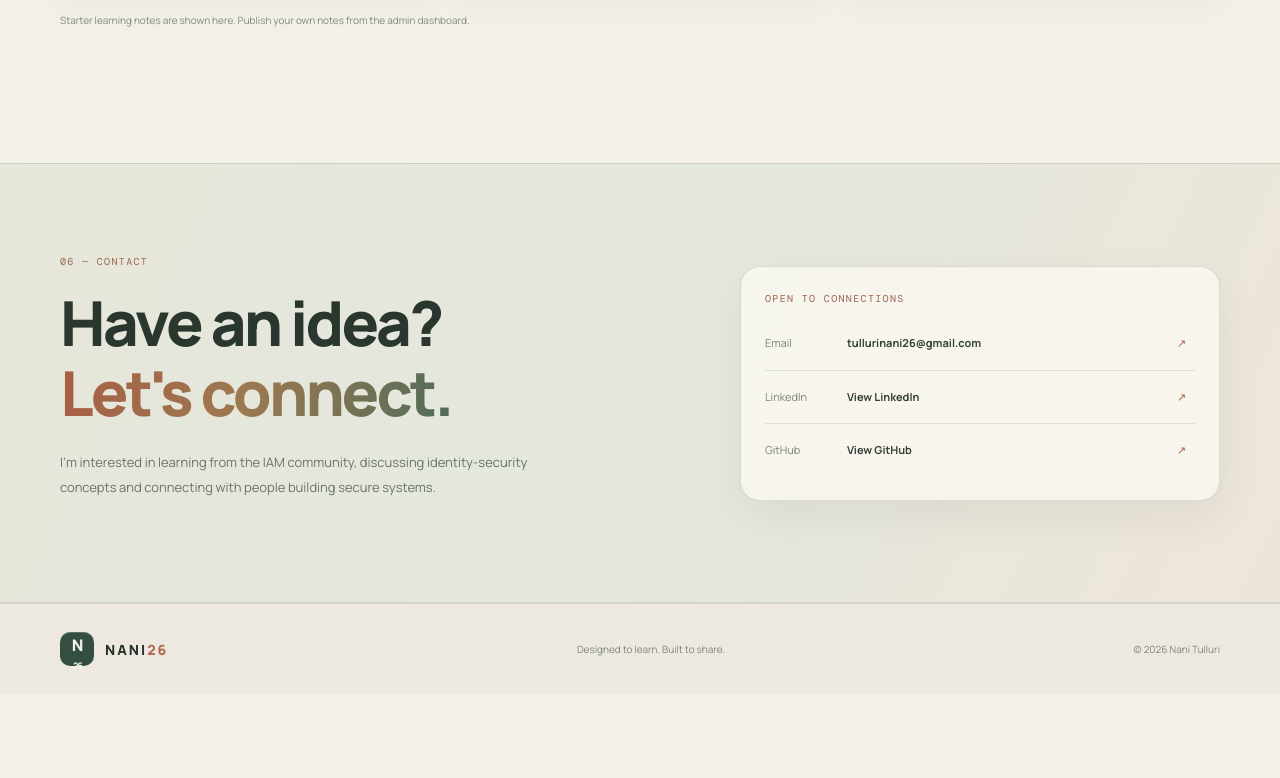
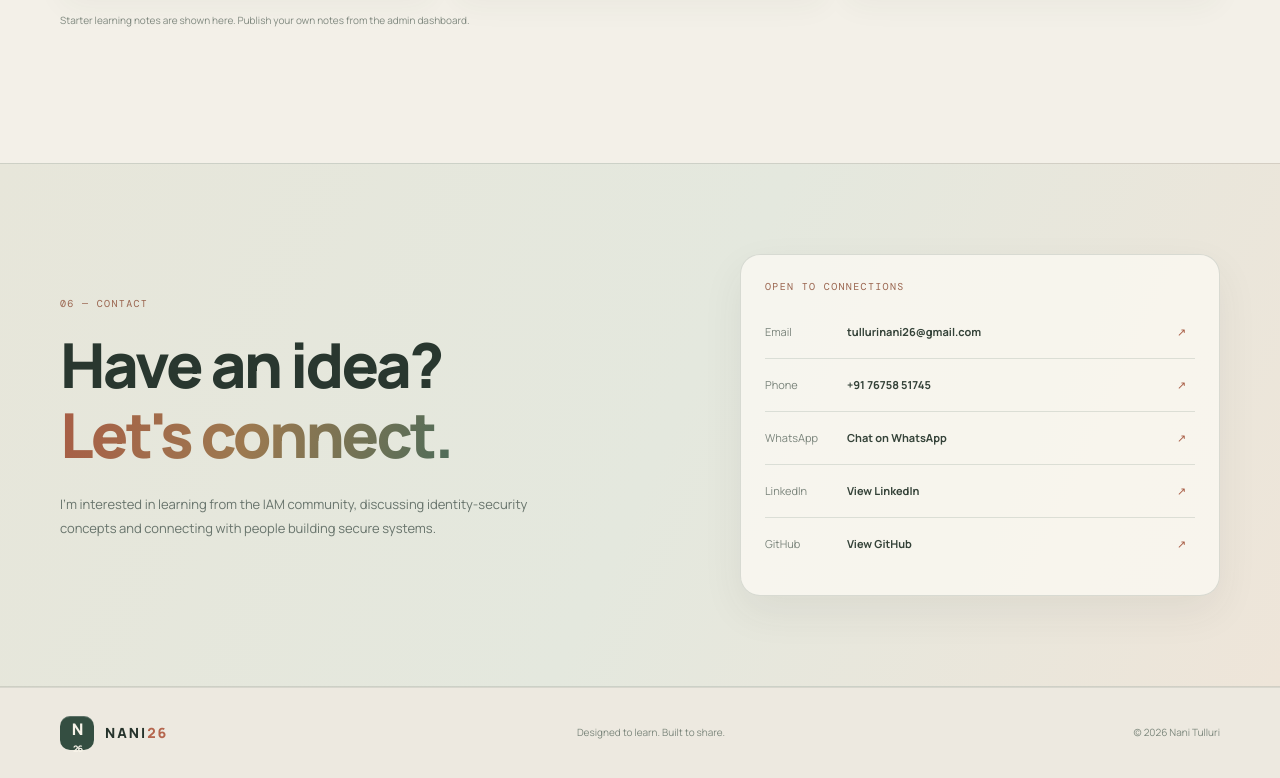
Before and after one commit to tullurinani/nani26-portfolio, a plain HTML site: page index.html in a window 1280 px wide. Shown: the part 5070-5848 px from the top of the page. Before the commit the page ends 5764 px from the top, so only its background shows below. Drawn offline with nearby package versions, Linux system fonts and the light colour scheme.

Commit message:
Display all contact methods in portfolio

```diff
--- a/index.html
+++ b/index.html
@@ -116,7 +116,14 @@
       <p class="articles-hint" id="articlesHint">Publish your own learning notes from the admin dashboard.</p>
     </section>
 
-    <section class="contact-section" id="contact"><div class="section-shell contact-inner"><div><span class="section-index">06 — CONTACT</span><h2>Have an idea?<br><span class="gradient-text">Let's connect.</span></h2><p>I'm interested in learning from the IAM community, discussing identity-security concepts and connecting with people building secure systems.</p></div><div class="contact-card"><span class="contact-overline">OPEN TO CONNECTIONS</span><a class="contact-row" id="emailLink" href="#"><span>Email</span><b id="emailText">Add your email in site settings</b><i>↗</i></a><a class="contact-row" id="linkedinLink" href="#" target="_blank" rel="noopener"><span>LinkedIn</span><b id="linkedinText">Add your LinkedIn profile</b><i>↗</i></a><a class="contact-row" id="githubLink" href="#" target="_blank" rel="noopener"><span>GitHub</span><b id="githubText">Add your GitHub profile</b><i>↗</i></a></div></div></section>
+    <section class="contact-section" id="contact"><div class="section-shell contact-inner"><div><span class="section-index">06 — CONTACT</span><h2>Have an idea?<br><span class="gradient-text">Let's connect.</span></h2><p>I'm interested in learning from the IAM community, discussing identity-security concepts and connecting with people building secure systems.</p></div><div class="contact-card">
+          <span class="contact-overline">OPEN TO CONNECTIONS</span>
+          <a class="contact-row" id="emailLink" href="#"><span>Email</span><b id="emailText">tullurinani26@gmail.com</b><i>↗</i></a>
+          <a class="contact-row" id="phoneLink" href="#"><span>Phone</span><b id="phoneText">+91 76758 51745</b><i>↗</i></a>
+          <a class="contact-row" id="whatsappLink" href="#" target="_blank" rel="noopener"><span>WhatsApp</span><b id="whatsappText">Chat on WhatsApp</b><i>↗</i></a>
+          <a class="contact-row" id="linkedinLink" href="#" target="_blank" rel="noopener"><span>LinkedIn</span><b id="linkedinText">View LinkedIn</b><i>↗</i></a>
+          <a class="contact-row" id="githubLink" href="#" target="_blank" rel="noopener"><span>GitHub</span><b id="githubText">View GitHub</b><i>↗</i></a>
+        </div></div></section>
   </main>
 
   <footer class="site-footer"><div class="section-shell footer-inner"><a class="brand" href="#home"><span class="brand-mark">N<span>26</span></span><span class="brand-name">NANI<span>26</span></span></a><p>Designed to learn. Built to share.</p><span class="footer-copy">© <span id="year"></span> Nani Tulluri</span></div></footer>
```
